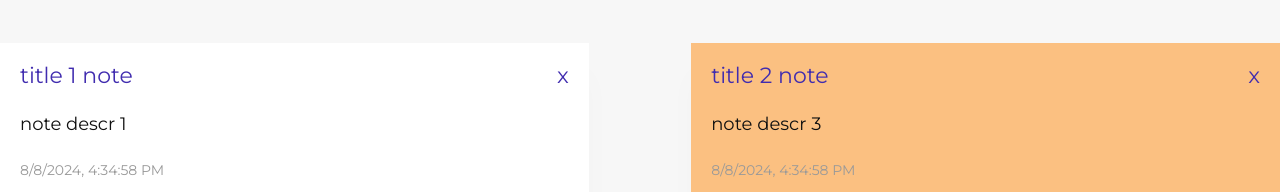
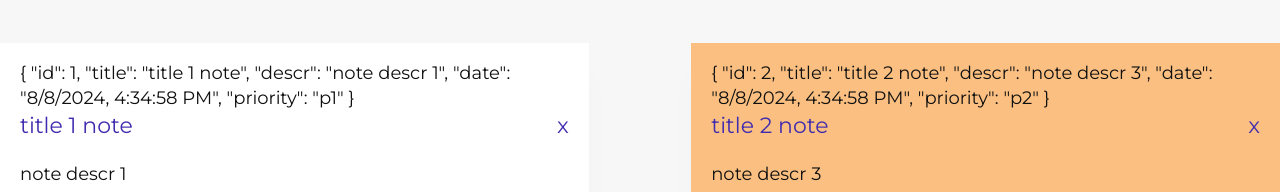
Before and after one commit to jerrygacket/vue-notes, a Vue app: page / in a window 1280 px wide. Shown: the part 571-763 px from the top of the page. Built offline with nearby package versions, Linux system fonts and the light colour scheme.

Commit message:
edit notes title

```diff
--- a/src/App.vue
+++ b/src/App.vue
@@ -26,7 +26,7 @@
             </div>
           </div>
 
-          <notesList :notes="notesFilter" :grid="grid" @remove="removeNote" />
+          <notesList :notes="notesFilter" :grid="grid" @remove="removeNote" @saveNote="saveNote" />
         </div>
       </section>
     </div>
@@ -39,6 +39,7 @@ import messageComponent from '@/components/MessageComponent.vue'
 import newNote from '@/components/NewNote.vue'
 import notesList from '@/components/NotesList.vue'
 import searchNotes from '@/components/SearchNotes.vue'
+
 export default {
   components: {
     messageComponent,
@@ -57,6 +58,13 @@ export default {
               descr: '',
               priority: 'p1',
           },
+      loadedNote: {
+            id: 0,
+            title: '',
+            descr: '',
+            date: new Date(Date.now()).toLocaleString(),
+            priority: '',
+        },
       notes: [
           {
               id: 1,
@@ -110,6 +118,15 @@ export default {
           this.newNote.priority = 'p1';
           this.message = null;
       },
+      saveNote(loadedNote) {
+          console.log(loadedNote);
+          let note = this.notes.find((element) => element.id === loadedNote.id);
+          console.log(note);
+          note.title = loadedNote.title;
+          note.descr = loadedNote.descr;
+          note.date = loadedNote.date;
+          note.priority = loadedNote.priority;
+      },
       removeNote (id) {
         this.notes.splice(id, 1);
       },
--- a/src/components/NotesList.vue
+++ b/src/components/NotesList.vue
@@ -2,11 +2,17 @@
     <!-- note list -->
     <div class="notes">
         <template v-for="(note, index) in notes">
-            <div class="note" :class="{ full: !grid, important_note: note.priority === 'p2', vip_note: note.priority === 'p3' }" :key="index">
-            <div class="note-header" :class="{ full: !grid }" @click="editNote(index)">
-                <p v-if="loadedNote.id === 0 || loadedNote.id !== note.id" class="note-title" >{{ note.title }}</p>
-                <input v-if="loadedNote.id > 0 && loadedNote.id === note.id" :ref="tilteEdit" type="text" v-model="loadedNote.title" @blur="resetNote">
+            <div class="note" :class="{ full: !grid, important_note: note.priority === 'p2', vip_note: note.priority === 'p3' }" :key="note.id">
+
+                {{ note }}
+                <div class="note-header" :class="{ full: !grid }">
+
+                    <p :style="{display: loadedNote.id === 0 || loadedNote.id !== note.id ? 'block' : 'none'}" class="note-title"  @click="editNote(note.id)">{{ note.title }}</p>
+
+                    <input :style="{display: loadedNote.id > 0 && loadedNote.id === note.id ? 'block' : 'none'}" type="text" :ref="'tilteEdit' + note.id" v-model="loadedNote.title" @blur="saveNote(index)">
+
                     <p class="btn-remove" @click="removeNote(index)">x</p>
+
                 </div>
                 <div class="note-body">
                     <p>{{ note.descr }}</p>
@@ -21,6 +27,7 @@
 </template>
 
 <script>
+import { nextTick } from 'vue';
 export default {
     props: {
         notes: {
@@ -40,7 +47,7 @@ export default {
                 descr: '',
                 date: new Date(Date.now()).toLocaleString(),
                 priority: '',
-            },
+            }
         }
     },
     methods: {
@@ -48,17 +55,19 @@ export default {
             console.log(`Node ${id} removed`);
             this.$emit('remove', id)
         },
-        editNote (id) {
-            console.log(`Node ${id} edit`);
-            this.loadedNote = this.notes[id];
-            this.$refs.tilteEdit.focus();
+        async editNote (id) {
+            this.loadedNote = JSON.parse(JSON.stringify(this.notes.find((element) => element.id === id)));
+            await nextTick();
+            this.$refs['tilteEdit' +this.loadedNote.id][0].focus();
         },
-        saveNote (id) {
-            console.log(`Node ${id} save`);
-            this.$emit('save', id, this.loadedNote)
+        saveNote () {
+            if (this.loadedNote.id > 0) {
+                console.log(this.loadedNote.title);
+                this.$emit('saveNote', JSON.parse(JSON.stringify(this.loadedNote)));
+                this.resetNote();
+            }
         },
         resetNote () {
-            console.log(`hide input`);
             this.loadedNote.id = 0;
         },
     }
```
Lines whose indentation alone changed are shown as unchanged.
